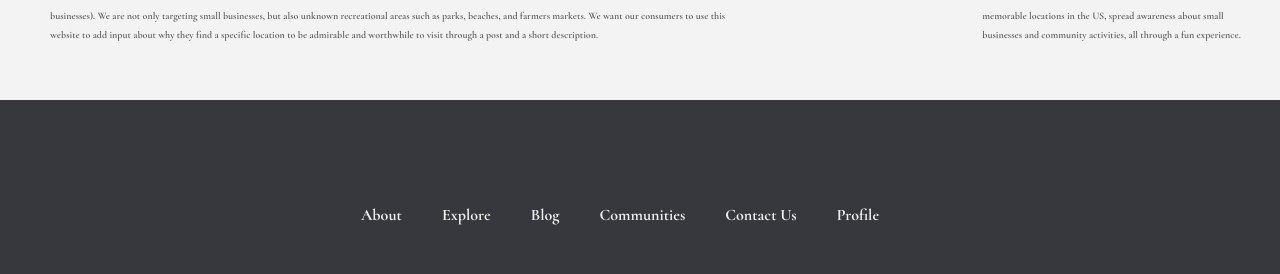
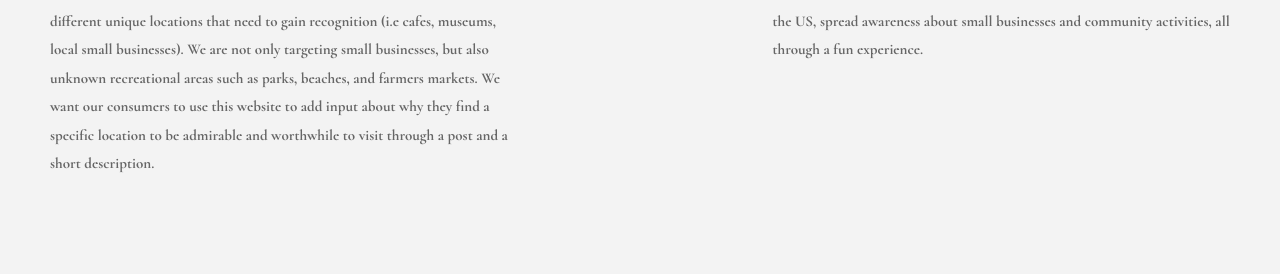
Before and after one commit to PranTanTheMan/Hidden-Gems, a website: page public/about.html in a window 1280 px wide. Shown: the part 344-618 px from the top of the page. Drawn offline with nearby package versions, Linux system fonts and the light colour scheme.

Commit message:
Minimal changes + sass

```diff
--- a/public/about.html
+++ b/public/about.html
@@ -63,7 +63,7 @@
     </div>
 
     <section
-      style="margin-top: 2.5rem; margin-left: 5rem; margin-bottom: 5.5rem"
+      style="margin-top: 2.5rem; margin-left: 5rem; margin-bottom: 20.5rem"
     >
       <div
         style="
@@ -73,7 +73,7 @@
           margin-top: 5rem;
         "
       >
-        <div style="margin-right: 10rem">
+        <div style="margin-right: 10rem; width: 50%">
           <h2
             style="
               font-size: 3rem;
@@ -86,7 +86,7 @@
             About Us
           </h2>
 
-          <p>
+          <p style="font-size: 1.5rem">
             <span style="font-size: 2.5rem">H</span>iddenGems is a social
             platform where consumers can access posts about different unique
             locations that need to gain recognition (i.e cafes, museums, local
@@ -97,7 +97,7 @@
             worthwhile to visit through a post and a short description.
           </p>
         </div>
-        <div style="margin-left: 15rem">
+        <div style="margin-left: 15rem; width: 50%">
           <h2
             style="
               font-size: 3rem;
@@ -110,7 +110,7 @@
             Mission
           </h2>
 
-          <p>
+          <p style="font-size: 1.5rem">
             <span style="font-size: 2.5rem">O</span>ur mission is to connect
             people with beautiful and memorable locations in the US, spread
             awareness about small businesses and community activities, all
@@ -119,6 +119,10 @@
         </div>
       </div>
     </section>
+
+    <!-- THE TEAM THINGY -->
+    <div class="card"></div>
+    <!-- END OF THE TEAM THINGY -->
 
     <footer class="footer">
       <ul class="footer__nav">
```
Also changed, not shown: public/about.sass (added).
